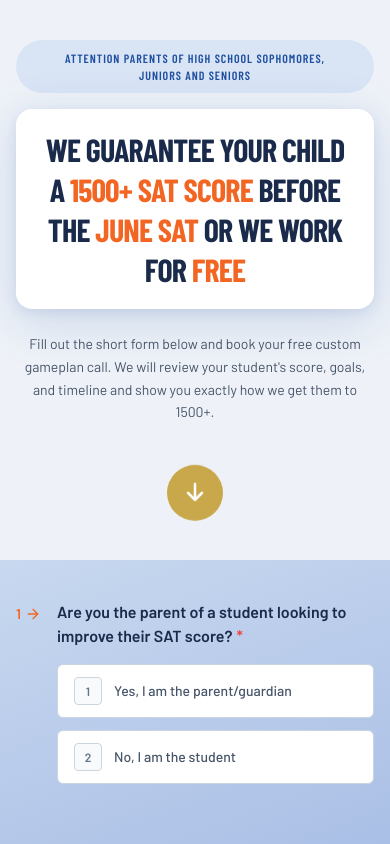
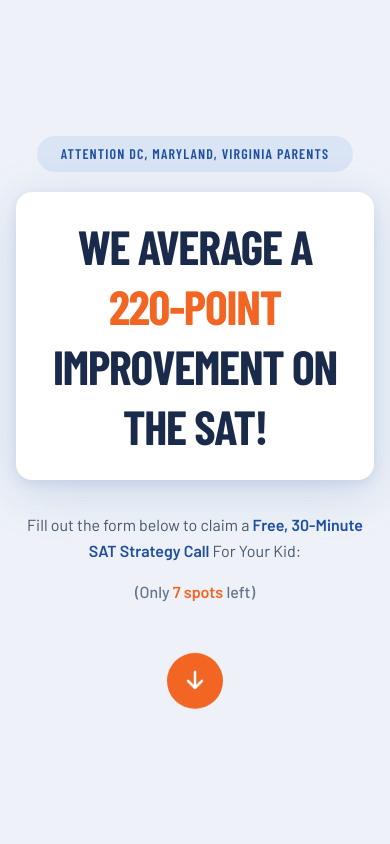
Before and after one commit to julianb-21/SAT, a React (Vite) app: page / in a window 390 px wide. Shown: the top 844 px of the page. Built offline with nearby package versions, Linux system fonts and the light colour scheme; no server answers; a web font is replaced by a local one.

Commit message:
Update HeroSection mobile layout

```diff
--- a/src/components/HeroSection.tsx
+++ b/src/components/HeroSection.tsx
@@ -7,7 +7,7 @@ function ScrollArrow({ onClick }: { onClick: () => void }) {
     <button
       onClick={onClick}
       className="animate-bounce-slow w-14 h-14 rounded-full flex items-center justify-center focus:outline-none transition-opacity hover:opacity-80"
-      style={{ backgroundColor: '#C9A84C' }}
+      style={{ backgroundColor: '#F26522' }}
       aria-label="Scroll to form"
     >
       <svg width="22" height="22" viewBox="0 0 22 22" fill="none" xmlns="http://www.w3.org/2000/svg">
@@ -21,39 +21,39 @@ function ScrollArrow({ onClick }: { onClick: () => void }) {
 export default function HeroSection({ onScrollToForm }: HeroSectionProps) {
   return (
     <section
-      className="flex flex-col items-center justify-center px-4 py-10 md:min-h-screen md:py-16"
+      className="min-h-screen flex flex-col items-center justify-center px-4 py-16"
       style={{ backgroundColor: '#EEF2F8' }}
     >
       {/* Pill label */}
-      <div className="mb-4 md:mb-5 w-full max-w-lg md:max-w-4xl">
+      <div className="mb-5">
         <span
-          className="block text-center rounded-full px-5 py-2.5 text-xs md:text-sm font-condensed font-semibold tracking-widest uppercase leading-snug"
+          className="inline-block rounded-full px-6 py-2 text-sm font-condensed font-semibold tracking-widest uppercase"
           style={{ backgroundColor: '#D9E4F5', color: '#1E4FA0', letterSpacing: '0.08em' }}
         >
-          ATTENTION PARENTS OF HIGH SCHOOL SOPHOMORES,<br className="sm:hidden" /> JUNIORS AND SENIORS
+          ATTENTION DC, MARYLAND, VIRGINIA PARENTS
         </span>
       </div>
 
       {/* White card */}
       <div
-        className="w-full max-w-lg md:max-w-4xl bg-white rounded-2xl px-5 pt-5 pb-5 md:px-8 md:pt-6 md:pb-6 text-center mb-6 md:mb-8"
+        className="w-full max-w-4xl bg-white rounded-2xl px-8 pt-6 pb-6 text-center mb-8"
         style={{ boxShadow: '0 12px 52px 0 rgba(30,79,160,0.16), 0 4px 12px 0 rgba(30,79,160,0.10)' }}
       >
-        <h1 className="font-condensed font-black uppercase leading-tight tracking-tight text-[2rem] sm:text-4xl md:text-6xl lg:text-[5.5rem]">
-          <span style={{ color: '#1A2A4A' }}>WE </span>
-          <span style={{ color: '#1A2A4A' }}>GUARANTEE</span>
-          <span style={{ color: '#1A2A4A' }}> YOUR CHILD A </span>
-          <span style={{ color: '#F26522' }}>1500+ SAT<br className="hidden sm:block" /> SCORE</span>
-          <span style={{ color: '#1A2A4A' }}> BEFORE THE </span>
-          <span style={{ color: '#F26522' }}>JUNE SAT</span>
-          <span style={{ color: '#1A2A4A' }}> OR WE WORK<br className="hidden sm:block" /> FOR </span>
-          <span style={{ color: '#F26522' }}>FREE</span>
+        <h1 className="font-condensed font-black uppercase leading-tight tracking-tight text-5xl md:text-6xl lg:text-[5.5rem]">
+          <span style={{ color: '#1A2A4A' }}>WE AVERAGE A </span>
+          <span style={{ color: '#F26522' }}>220-POINT</span>
+          <br />
+          <span style={{ color: '#1A2A4A' }}>IMPROVEMENT ON THE SAT!</span>
         </h1>
       </div>
 
       {/* Sub-copy */}
-      <p className="text-center text-slate-600 text-sm md:text-lg font-body leading-relaxed max-w-lg md:max-w-2xl mb-10 md:mb-12 px-2">
-        Fill out the short form below and book your free custom gameplan call. We will review your student's score, goals, and timeline and show you exactly how we get them to 1500+.
+      <p className="text-center text-slate-600 text-base md:text-lg font-body leading-relaxed max-w-2xl mb-4">
+        Fill out the form below to claim a <strong style={{ color: '#1E4FA0' }}>Free, 30-Minute SAT Strategy Call</strong> For Your Kid:
+      </p>
+
+      <p className="text-center text-slate-500 text-base font-medium mb-12">
+        (Only <span style={{ color: '#F26522' }} className="font-bold">7 spots</span> left)
       </p>
 
       <ScrollArrow onClick={onScrollToForm} />
```
